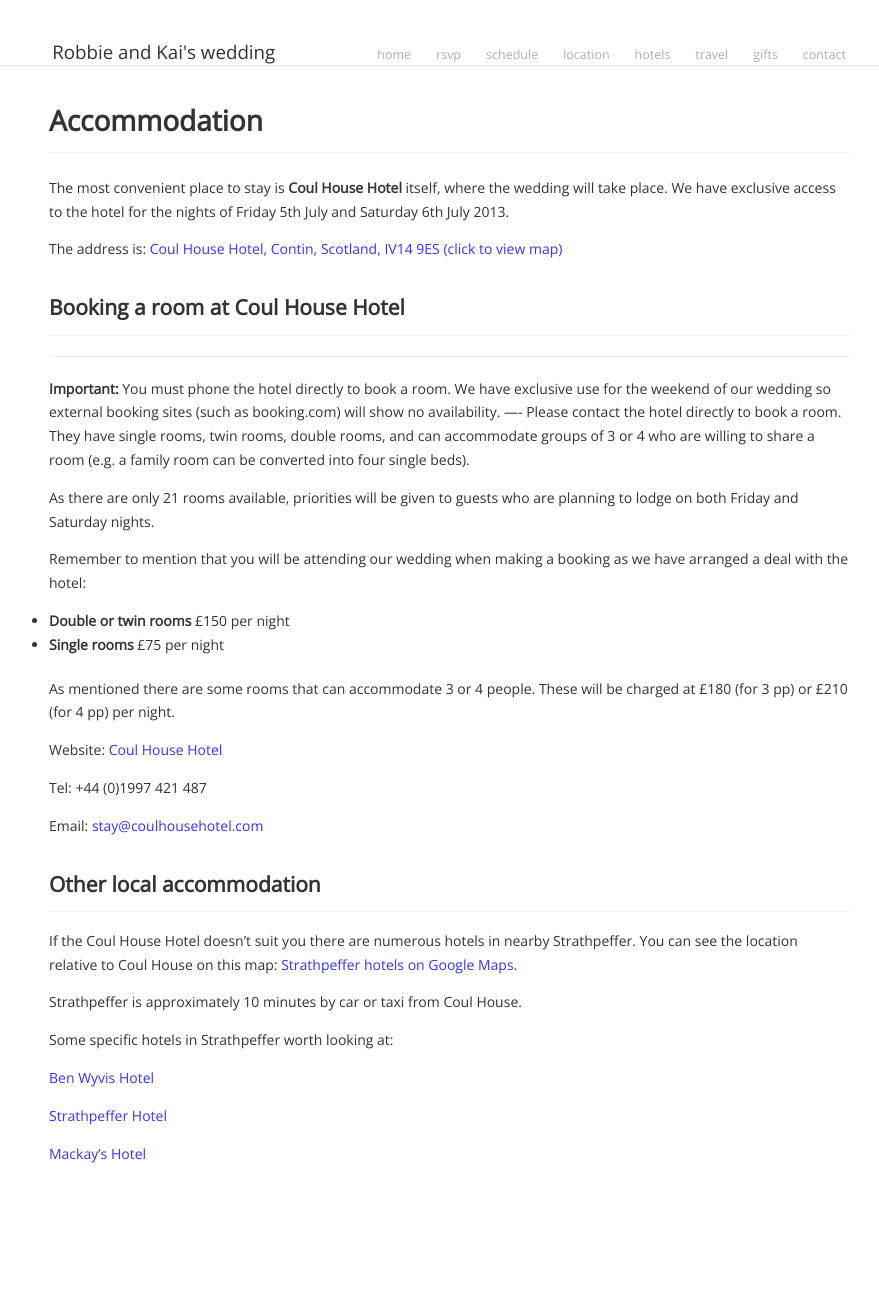
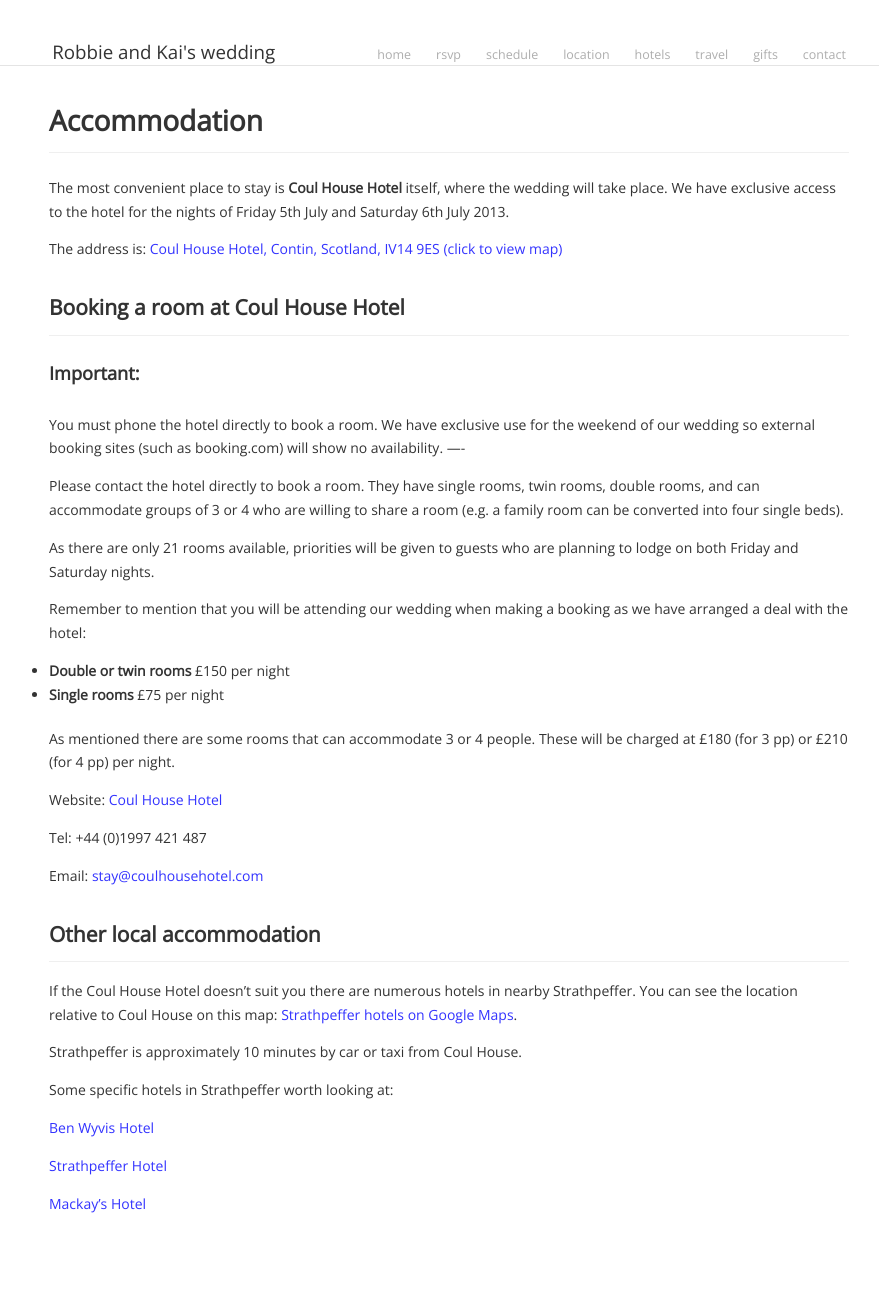
Before and after one commit to rjshade/robbieandkai.com, a Jekyll site: the page built from accommodation/index.md, in a window 1280 px wide. Shown: the whole page, without its empty margins (191-1070 px from the left). Built offline with Jekyll 4.4.1, drawn with Linux system fonts in a browser that asks for light colours; Markdown is read by kramdown in place of the engine named in the settings; before the commit the page ends 1249 px from its top, so only the background shows below that.

```diff
--- a/accommodation/index.md
+++ b/accommodation/index.md
@@ -13,9 +13,11 @@ The address is:
 
 
 ## Booking a room at Coul House Hotel
+
+###Important:
+You must phone the hotel directly to book a room. We have exclusive use for the weekend of our wedding so external booking sites (such as booking.com) will show no availability.
 ----
-**Important:** You must phone the hotel directly to book a room. We have exclusive use for the weekend of our wedding so external booking sites (such as booking.com) will show no availability.
-----
+
 Please contact the hotel directly to book a room. They have single rooms, twin rooms, double rooms, and can accommodate groups of 3 or 4 who are willing to share a room (e.g. a family room can be converted into four single beds).
 
 As there are only 21 rooms available, priorities will be given to guests who are planning to lodge on both Friday and Saturday nights.
```
